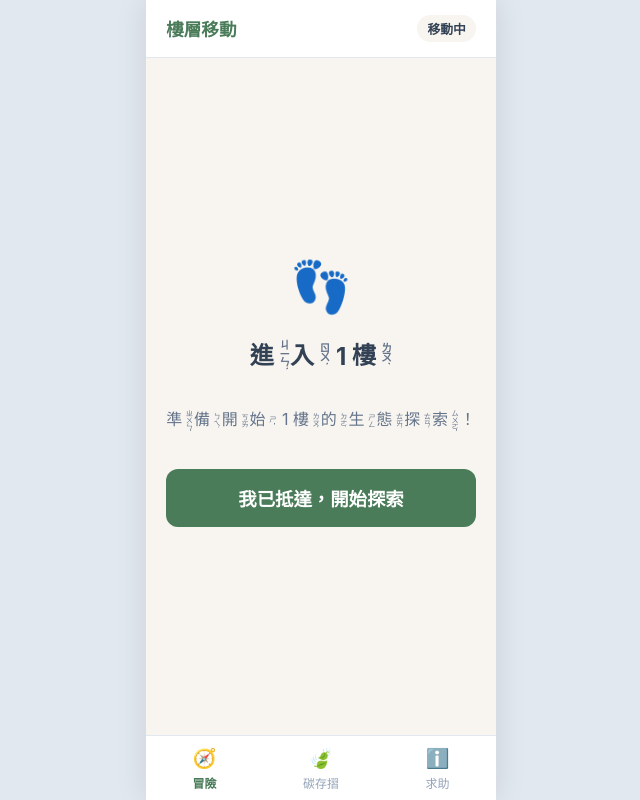
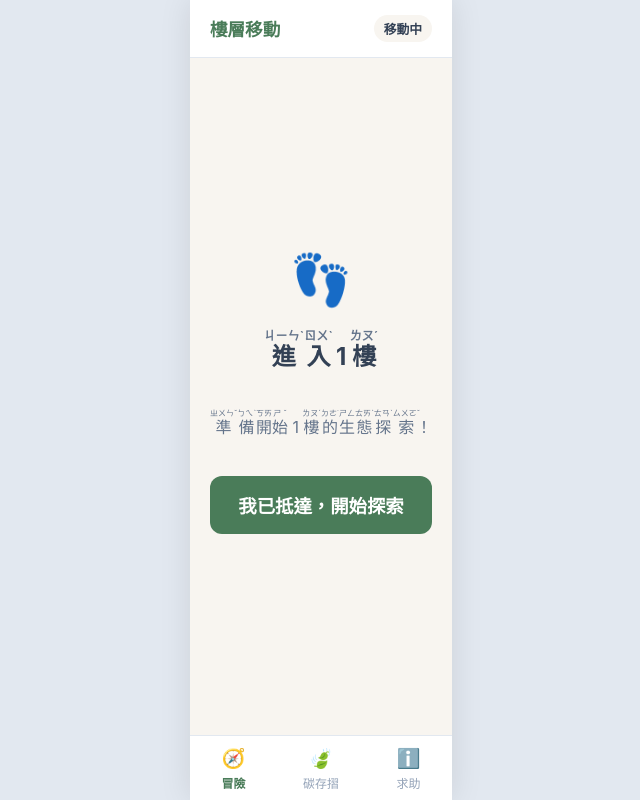
Before and after one commit to christsengyc/huoyanmountain, a plain HTML site: page index.html in a window 1280 px wide. Both pictures are taken after a click on the button "🌱 基礎關卡 (適合初心探索者)". Shown: the whole page, without its empty margins (319-959 px from the left). Drawn offline with Linux system fonts and the light colour scheme.

Commit message:
Update index.html

```diff
--- a/index.html
+++ b/index.html
@@ -50,21 +50,16 @@
         .context-text { font-size: 0.95rem; color: #475569; margin-bottom: 15px; line-height: 1.5; }
 
         /* =========================================
-           教科書級：注音排版優化 (字在左，注音在右且上下排列)
+           教科書級：注音排版優化 (利用原生 ruby 支援達成標準排版)
            ========================================= */
         ruby {
-            display: inline-flex; /* 讓國字跟注音區塊變成並排 */
-            align-items: center;  /* 垂直居中對齊 */
-            vertical-align: bottom;
-            margin-right: 0.1em;
+            /* 啟用瀏覽器原生的台灣注音標準排版 (字在左、注音在右上下排列，聲調在旁) */
+            ruby-position: inter-character;
+            -webkit-ruby-position: inter-character;
         }
         rt {
-            writing-mode: vertical-rl; /* 強制注音符號由上往下垂直排列 */
-            font-size: 0.45em; /* 縮小注音，讓上下疊加的高度接近國字高度 */
+            font-size: 0.5em; /* 注音標準比例，設定為國字的一半 */
             color: #64748b;
-            margin-left: 3px;
-            line-height: 1;
-            letter-spacing: -1px; /* 讓注音符號彼此稍微靠近 */
         }
         /* 深色背景中的注音變淺色，保護視力 */
         .btn-primary rt { color: rgba(255, 255, 255, 0.95); }
@@ -389,7 +384,6 @@
 
         { type: 'transition', floor: '2F 接待大廳', title: '進(ㄐㄧㄣˋ)入(ㄖㄨˋ) 2 樓(ㄌㄡˊ)', msg: '挑(ㄊㄧㄠ)戰(ㄓㄢˋ)要(ㄧㄠˋ)結(ㄐㄧㄝˊ)束(ㄕㄨˋ)了(ㄌㄜ˙)！回(ㄏㄨㄟˊ)到(ㄉㄠˋ) 2 樓(ㄌㄡˊ)大(ㄉㄚˋ)廳(ㄊㄧㄥ)吧(ㄅㄚ˙)。' },
         {
-            // 初階題最後一題：簡單的循環經濟
             type: 'quiz', floor: '2F 接待大廳', emoji: '♻️', location: '2樓(ㄌㄡˊ) 大(ㄉㄚˋ)廳(ㄊㄧㄥ)「文(ㄨㄣˊ)創(ㄔㄨㄤˋ)展(ㄓㄢˇ)示(ㄕˋ)櫃(ㄍㄨㄟˋ)」旁(ㄆㄤˊ)',
             title: '【資(ㄗ)源(ㄩㄢˊ)不(ㄅㄨˋ)浪(ㄌㄤˋ)費(ㄈㄟˋ)】',
             context: '我(ㄨㄛˇ)們(ㄇㄣ˙)拿(ㄋㄚˊ)到(ㄉㄠˋ)一(ㄧˋ)份(ㄈㄣˋ)用(ㄩㄥˋ)廢(ㄈㄟˋ)棄(ㄑㄧˋ)木(ㄇㄨˋ)頭(ㄊㄡˊ)做(ㄗㄨㄛˋ)成(ㄔㄥˊ)的(ㄉㄜ˙)禮(ㄌㄧˇ)物(ㄨˋ)。',
@@ -403,7 +397,7 @@
         }
     ],
 
-    // 【進階關卡】難度調整為國中程度，敘述更生活化、好理解
+    // 【進階關卡】
     advanced: [
         { type: 'transition', floor: '1F 綠網特展區', title: '進入 1F 綠網特展區', msg: '準備開始進階生態挑戰，請仔細觀察！' },
         {
@@ -531,7 +525,6 @@
 
         { type: 'transition', floor: '2F 接待大廳', title: '進入 2F 接待大廳', msg: '恭喜抵達終點！準備進行最後一題的永續結算。' },
         {
-            // 進階題最後一題：簡單的里山概念
             type: 'quiz', floor: '2F 接待大廳', emoji: '🏡', location: '2樓 「里山倡議與永續生活看板」',
             title: '【什麼是里山？】',
             context: '你已經完成了所有的石虎保育任務！這一切都是為了達成「里山（Satoyama）」的願景。',
@@ -546,10 +539,10 @@
     ]
 };
 
-// -- 注音轉換器 (將字(音)轉為 HTML Ruby 標籤) --
+// -- 注音轉換器 --
 function parseZhuyin(text) {
     if(!text) return '';
-    // 匹配: 一個中文字 + 括號內的注音 (包含聲調)
+    // 將 國字(注音) 轉換為 <ruby> 標籤，啟用原生的注音排版
     return text.replace(/([\u4E00-\u9FFF])\((.*?)\)/g, '<ruby>$1<rt>$2</rt></ruby>');
 }
 
@@ -686,7 +679,7 @@
         }
     }
 
-    // 選擇基礎關卡，加入 .basic-mode 類別來放大字體
+    // 選擇基礎關卡：加入 basic-mode 放大型字體
     document.getElementById('btn-start-basic').addEventListener('click', () => {
         currentDifficulty = 'basic';
         document.body.classList.add('basic-mode');
@@ -694,7 +687,7 @@
         step = 0; updateUI(); updateNav('nav-home');
     });
 
-    // 選擇進階關卡，移除 .basic-mode 類別，保持預設字體
+    // 選擇進階關卡：移除 basic-mode 保持預設字體
     document.getElementById('btn-start-adv').addEventListener('click', () => {
         currentDifficulty = 'advanced';
         document.body.classList.remove('basic-mode');
```
